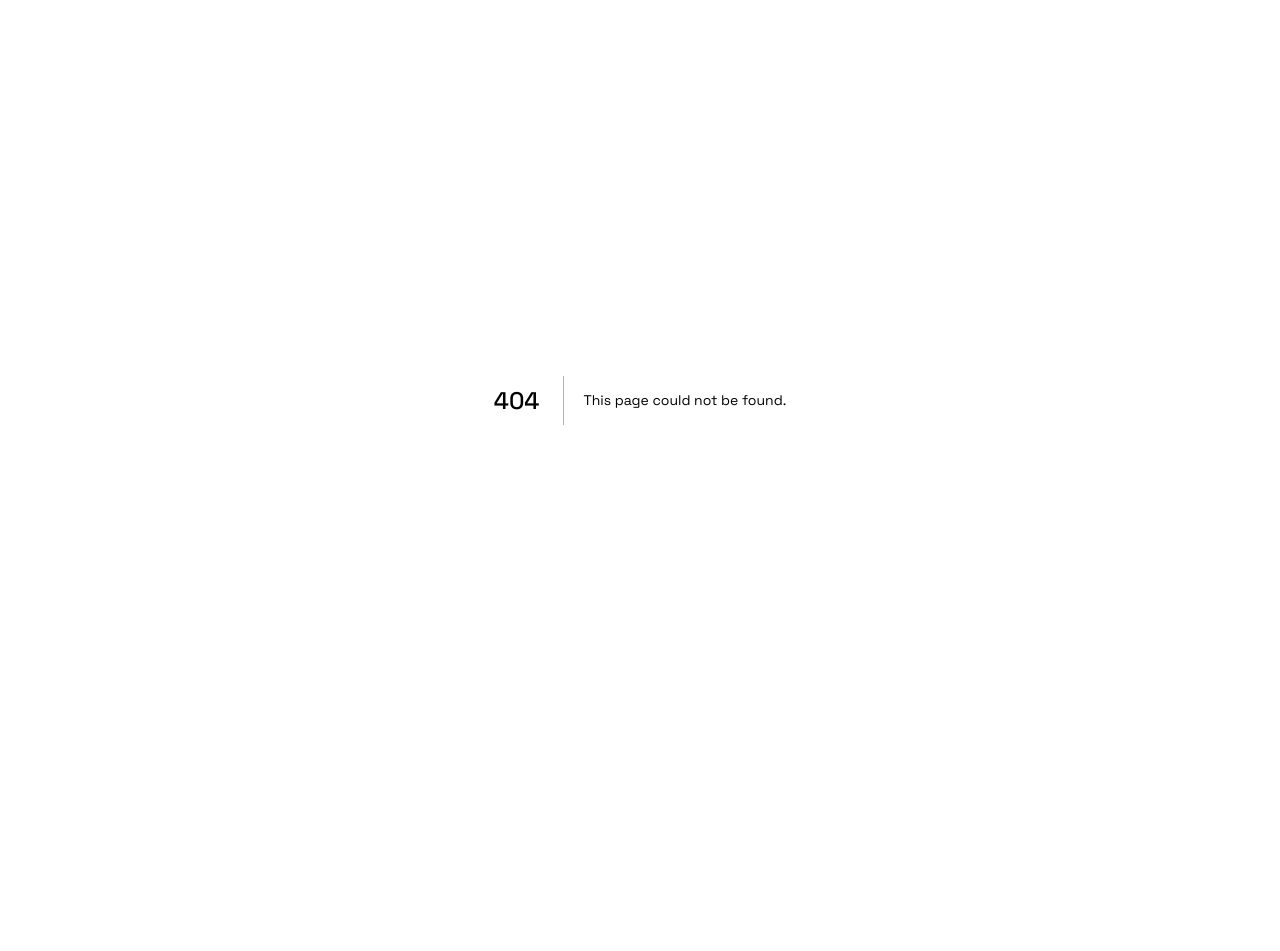
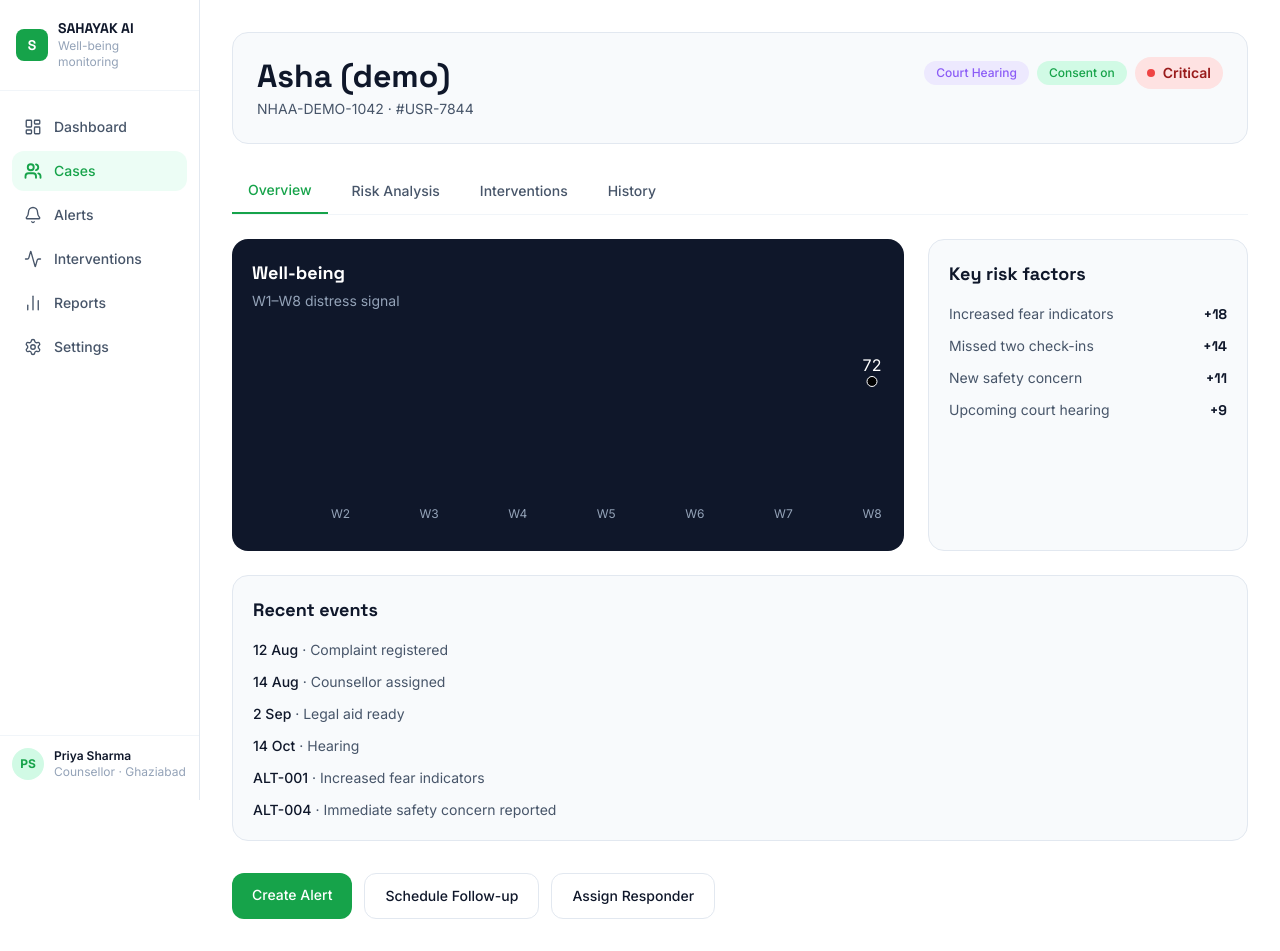
Before and after one commit to Aadarshsingh16/PS-094, a Next.js app in the folder web-app/: page /officer/cases/nhaa-demo-1042 in a window 1280 px wide. Before the commit this address had no page. Before the commit the page ends 800 px from the top, so only its background shows below. Built offline with nearby package versions, Linux system fonts and the light colour scheme.

Commit message:
feat: enhance OfficerDashboardPage layout and metrics; improve RiskDonut component's risk level display and visual indicators

```diff
--- /dev/null
+++ b/web-app/src/app/officer/cases/[id]/CaseDetail.tsx
@@ -0,0 +1,150 @@
+"use client";
+
+import { useState } from "react";
+import Link from "next/link";
+import { RiskBadge } from "@/components/atoms";
+import { DistressTrend } from "@/components/molecules/DistressTrend";
+import alerts from "@/data/alerts.json";
+import interventions from "@/data/interventions.json";
+import timeline from "@/data/riskTimeline.json";
+import { asRisk, findCaseByRoute } from "@/lib/officer";
+
+const TABS = ["Overview", "Risk Analysis", "Interventions", "History"] as const;
+
+export function CaseDetail({ caseKey }: { caseKey: string }) {
+  const record = findCaseByRoute(caseKey);
+  const [tab, setTab] = useState<(typeof TABS)[number]>("Overview");
+  const [note, setNote] = useState("");
+  const caseAlerts = alerts.filter((item) => item.caseId === record?.caseId);
+  const caseInterventions = interventions.filter((item) => item.caseId === record?.caseId);
+  const series =
+    record?.caseId === "NHAA-DEMO-1042" ? timeline.escalating : timeline.stable;
+
+  if (!record) {
+    return <main className="px-8 py-10 text-text-secondary">This case is not in the demo set.</main>;
+  }
+
+  return (
+    <main className="px-8 py-8">
+      <header className="rounded-2xl border border-border-default bg-bg-surface p-6">
+        <div className="flex flex-wrap items-start justify-between gap-4">
+          <div>
+            <h1 className="font-heading text-heading-xl font-bold text-text-primary">{record.displayName}</h1>
+            <p className="mt-1 text-sm text-text-secondary">
+              {record.caseId} · {record.userId}
+            </p>
+          </div>
+          <div className="flex flex-wrap items-center gap-2">
+            <span className="rounded-full bg-bg-accent-subtle px-3 py-1 text-xs font-medium text-accent-lavender">
+              {record.stage}
+            </span>
+            <span className="rounded-full bg-brand-subtle px-3 py-1 text-xs font-medium text-brand-primary">
+              {record.consent ? "Consent on" : "Consent pending"}
+            </span>
+            <RiskBadge level={asRisk(record.riskLevel)} size="lg" />
+          </div>
+        </div>
+      </header>
+
+      <div className="mt-6 flex gap-2 border-b border-border-subtle">
+        {TABS.map((item) => (
+          <button
+            key={item}
+            type="button"
+            onClick={() => setTab(item)}
+            className={`px-4 py-3 text-sm font-medium ${
+              tab === item ? "border-b-2 border-brand-primary text-brand-primary" : "text-text-secondary"
+            }`}
+          >
+            {item}
+          </button>
+        ))}
+      </div>
+
+      {tab === "Overview" || tab === "Risk Analysis" ? (
+        <div className="mt-6 grid gap-6 lg:grid-cols-[minmax(0,1fr)_320px]">
+          <section className="rounded-2xl bg-bg-dark-chart p-5 text-text-inverse">
+            <h2 className="font-heading text-lg font-bold">Well-being</h2>
+            <p className="mt-1 text-sm text-text-muted">W1–W8 distress signal</p>
+            <DistressTrend data={series} highlightWeek="W8" highlightScore={series[series.length - 1]?.score ?? 0} />
+          </section>
+          <section className="rounded-2xl border border-border-default bg-bg-surface p-5">
+            <h2 className="font-heading text-lg font-bold text-text-primary">
+              {tab === "Risk Analysis" ? "Why risk increased" : "Key risk factors"}
+            </h2>
+            <ul className="mt-4 space-y-3">
+              {record.riskFactors.map((factor) => (
+                <li key={factor.label} className="flex items-center justify-between text-sm">
+                  <span className="text-text-secondary">{factor.label}</span>
+                  <span className="font-heading font-bold text-text-primary">+{factor.score}</span>
+                </li>
+              ))}
+            </ul>
+          </section>
+          {tab === "Overview" ? (
+            <section className="rounded-2xl border border-border-default bg-bg-surface p-5 lg:col-span-2">
+              <h2 className="font-heading text-lg font-bold text-text-primary">Recent events</h2>
+              <ul className="mt-4 space-y-3">
+                {(record.journey ?? []).map((step) => (
+                  <li key={step.step} className="text-sm text-text-secondary">
+                    <span className="font-medium text-text-primary">{step.date}</span> · {step.step}
+                  </li>
+                ))}
+                {caseAlerts.map((item) => (
+                  <li key={item.id} className="text-sm text-text-secondary">
+                    <span className="font-medium text-text-primary">{item.id}</span> · {item.reasons[0]}
+                  </li>
+                ))}
+              </ul>
+            </section>
+          ) : null}
+        </div>
+      ) : null}
+
+      {tab === "Interventions" ? (
+        <ul className="mt-6 space-y-3">
+          {caseInterventions.map((item) => (
+            <li key={item.id} className="rounded-2xl border border-border-default bg-bg-surface p-4">
+              <p className="font-heading font-bold text-text-primary">{item.label}</p>
+              <p className="mt-1 text-sm text-text-secondary">
+                {item.status.replaceAll("_", " ")} · {item.assignedOfficer ?? "Unassigned"}
+              </p>
+            </li>
+          ))}
+        </ul>
+      ) : null}
+
+      {tab === "History" ? (
+        <ul className="mt-6 space-y-3">
+          {caseAlerts.map((item) => (
+            <li key={item.id} className="rounded-2xl border border-border-default bg-bg-surface p-4 text-sm">
+              <p className="font-medium text-text-primary">{item.id}</p>
+              <p className="mt-1 text-text-secondary">{item.reasons.join(" · ")}</p>
+            </li>
+          ))}
+        </ul>
+      ) : null}
+
+      <div className="mt-8 flex flex-wrap gap-3">
+        <Link href="/officer/alerts" className="rounded-xl bg-brand-primary px-5 py-3 text-sm font-medium text-text-inverse">
+          Create Alert
+        </Link>
+        <button
+          type="button"
+          onClick={() => setNote("Follow-up queued for human review.")}
+          className="rounded-xl border border-border-default px-5 py-3 text-sm font-medium text-text-primary"
+        >
+          Schedule Follow-up
+        </button>
+        <button
+          type="button"
+          onClick={() => setNote("Responder assignment queued for human review.")}
+          className="rounded-xl border border-border-default px-5 py-3 text-sm font-medium text-text-primary"
+        >
+          Assign Responder
+        </button>
+      </div>
+      {note ? <p className="mt-3 text-sm text-text-secondary">{note}</p> : null}
+    </main>
+  );
+}
--- /dev/null
+++ b/web-app/src/app/officer/cases/[id]/page.tsx
@@ -0,0 +1,11 @@
+import cases from "@/data/cases.json";
+import { CaseDetail } from "./CaseDetail";
+
+export function generateStaticParams() {
+  return cases.map((item) => ({ id: item.caseId.toLowerCase() }));
+}
+
+export default async function CasePage({ params }: { params: Promise<{ id: string }> }) {
+  const { id } = await params;
+  return <CaseDetail caseKey={id} />;
+}
```
